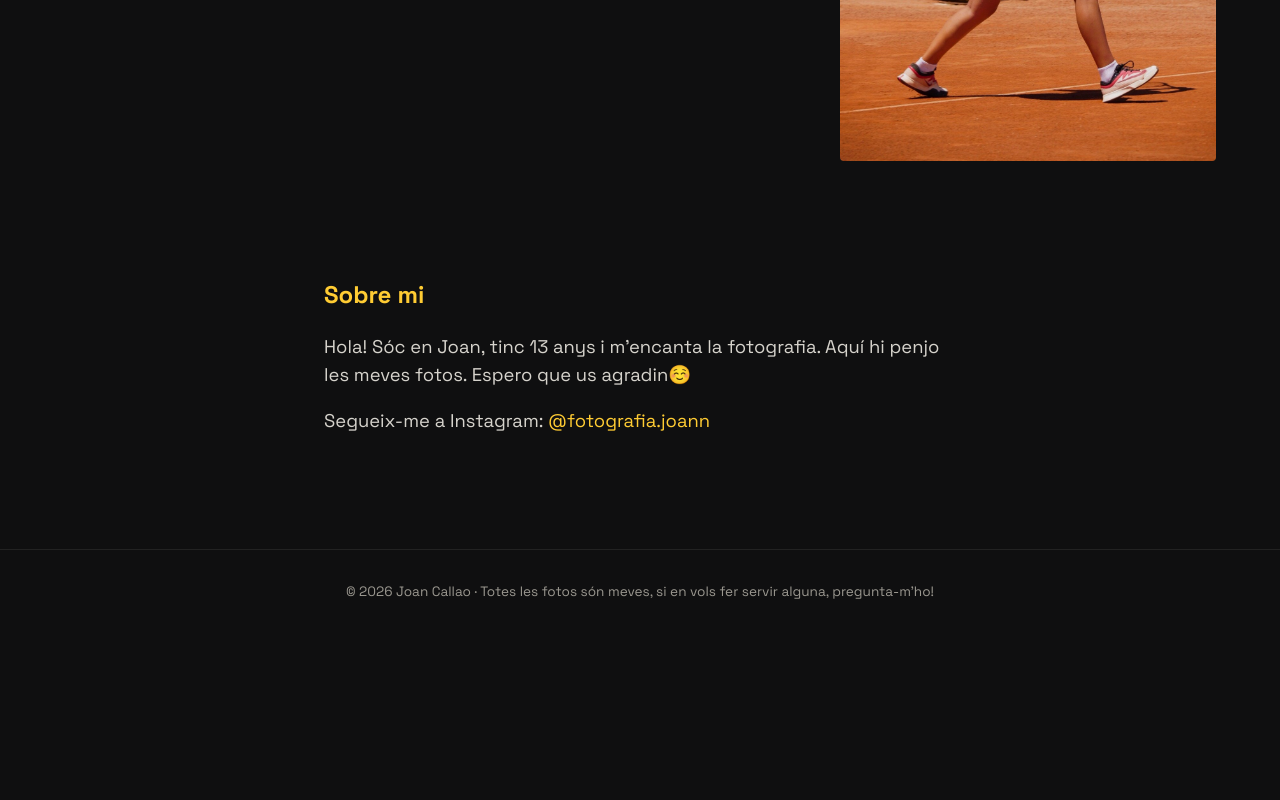
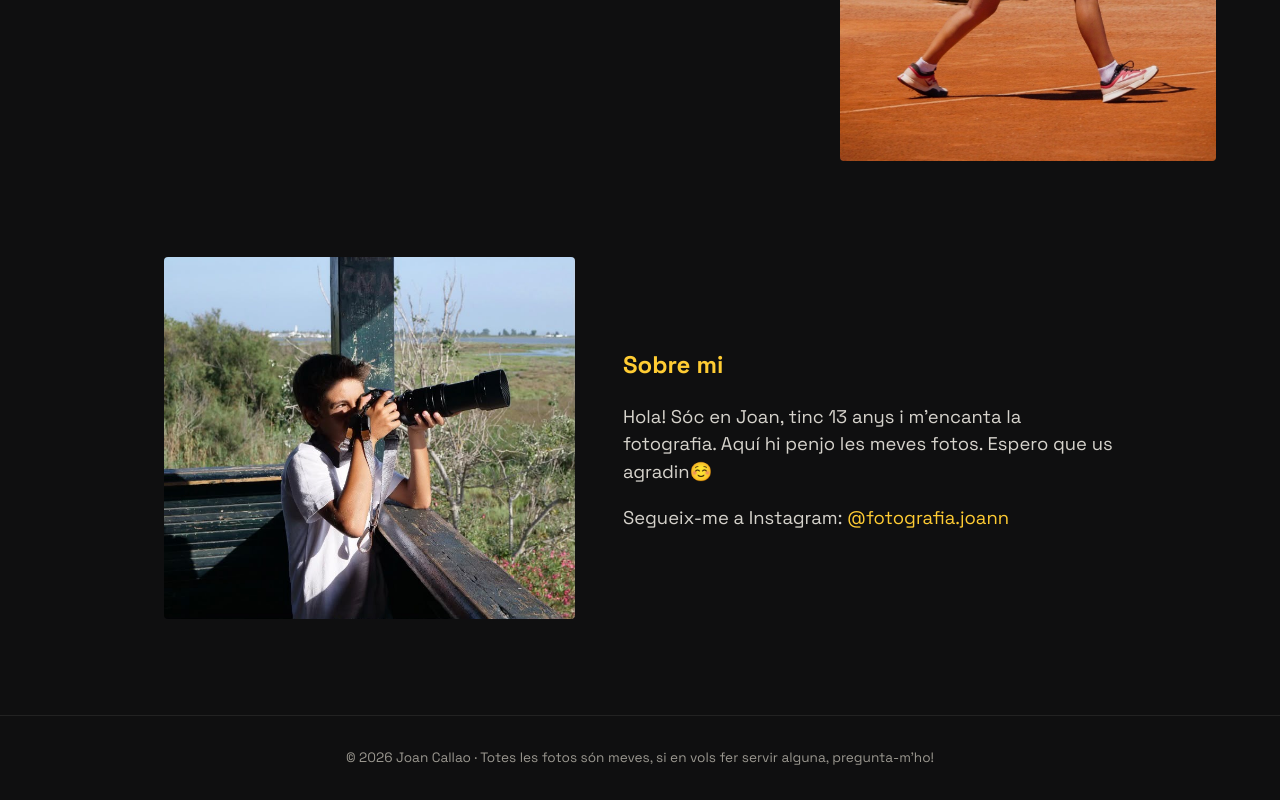
Before and after one commit to jrodzar/joancallao.cat, a plain HTML site: page index.html in a window 1280 px wide. Shown: the part 2682-3482 px from the top of the page. Before the commit the page ends 3316 px from the top, so only its background shows below. Drawn offline with Linux system fonts and the light colour scheme; no server answers.

Commit message:
Afegeix una foto d'en Joan a l'apartat Sobre mi
- La foto es pot canviar o treure des de Textos al panell.
- A l'ordinador la foto i el text surten un al costat de l'altre;
  al mòbil, un a sota de l'altre.

Co-Authored-By: Claude Opus 5.5 (1M context) <noreply@anthropic.com>
Claude-Session: https://claude.ai/code/session_01TYecaAho7EoKnWNYbxuzmJ

```diff
--- a/dades/textos.json
+++ b/dades/textos.json
@@ -1,5 +1,6 @@
 {
   "titol_portada": "Miro el món\na través de l'objectiu.",
   "sobre_mi": "Hola! Sóc en Joan, tinc 13 anys i m'encanta la fotografia. Aquí hi penjo les meves fotos. Espero que us agradin☺️",
+  "foto_sobre_mi": "fotos/joan-sobre-mi.jpg",
   "instagram": "fotografia.joann"
 }
--- a/estil.css
+++ b/estil.css
@@ -56,6 +56,13 @@ main { max-width: 1200px; margin: 0 auto; padding: 0 24px; }
 .foto:hover img { transform: scale(1.03); opacity: .9; }
 
 .sobre-mi { max-width: 680px; margin: 0 auto; padding: 96px 24px; }
+.sobre-mi.amb-retrat {
+  max-width: 1000px;
+  display: grid; grid-template-columns: minmax(0, 5fr) minmax(0, 6fr);
+  gap: 48px; align-items: center;
+}
+.retrat { display: block; width: 100%; height: auto; border-radius: 4px; }
+.retrat[hidden] { display: none; }
 .sobre-mi h2 { color: var(--accent); }
 .sobre-mi p { white-space: pre-line; font-size: 1.15rem; color: #d6d3cc; }
 .segueix-me a { color: var(--accent); }
@@ -89,4 +96,6 @@ main { max-width: 1200px; margin: 0 auto; padding: 0 24px; }
   .graella { columns: 2; column-gap: 8px; }
   .foto { margin-bottom: 8px; }
   .anterior, .seguent { display: none; }
+  .sobre-mi, .sobre-mi.amb-retrat { display: block; padding: 64px 16px; }
+  .retrat { margin-bottom: 8px; }
 }
--- a/galeria.js
+++ b/galeria.js
@@ -47,6 +47,7 @@ async function inicia() {
   document.getElementById("titol-portada").textContent = textos.titol_portada || "";
   document.getElementById("text-sobre-mi").textContent = textos.sobre_mi || "";
   mostraInstagram(textos.instagram);
+  mostraRetrat(textos.foto_sobre_mi);
 
   fotos = llista
     .filter(f => f && f.foto)
@@ -55,6 +56,14 @@ async function inicia() {
 
   pintaFiltres(temes);
   pinta();
+}
+
+function mostraRetrat(foto) {
+  if (!foto) return;
+  const retrat = document.querySelector(".retrat");
+  retrat.src = foto;
+  retrat.hidden = false;
+  document.getElementById("sobre-mi").classList.add("amb-retrat");
 }
 
 // Accepta "nom", "@nom" o l'adreça sencera del perfil
--- a/index.html
+++ b/index.html
@@ -31,9 +31,12 @@
   </main>
 
   <section id="sobre-mi" class="sobre-mi">
-    <h2>Sobre mi</h2>
-    <p id="text-sobre-mi"></p>
-    <p class="segueix-me" hidden>Segueix-me a Instagram: <a class="enllac-instagram" href="#" target="_blank" rel="noopener"></a></p>
+    <img class="retrat" alt="En Joan fent fotos" hidden>
+    <div>
+      <h2>Sobre mi</h2>
+      <p id="text-sobre-mi"></p>
+      <p class="segueix-me" hidden>Segueix-me a Instagram: <a class="enllac-instagram" href="#" target="_blank" rel="noopener"></a></p>
+    </div>
   </section>
 
   <footer class="peu">© <span id="any"></span> Joan Callao · Totes les fotos són meves, si en vols fer servir alguna, pregunta-m'ho!</footer>
```
Also changed, not shown: fotos/joan-sobre-mi.jpg (added), 1 other file.
